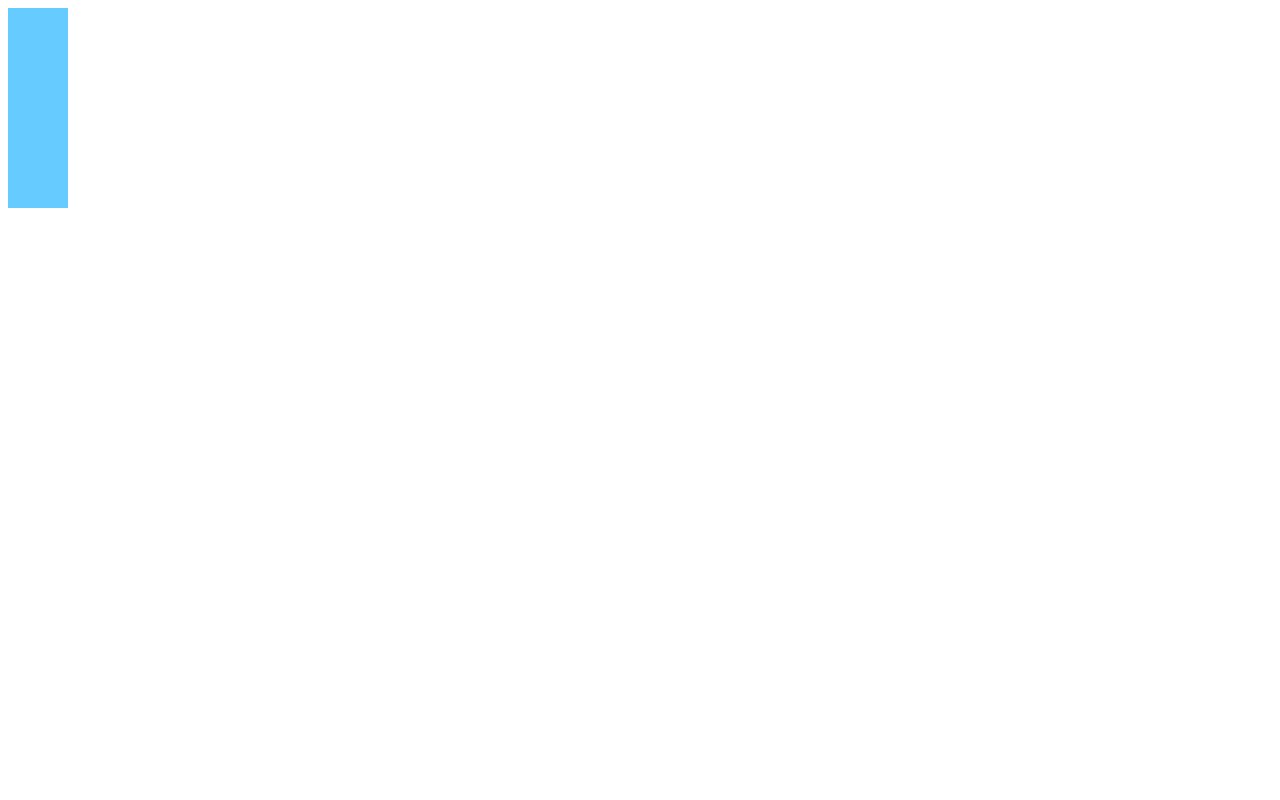
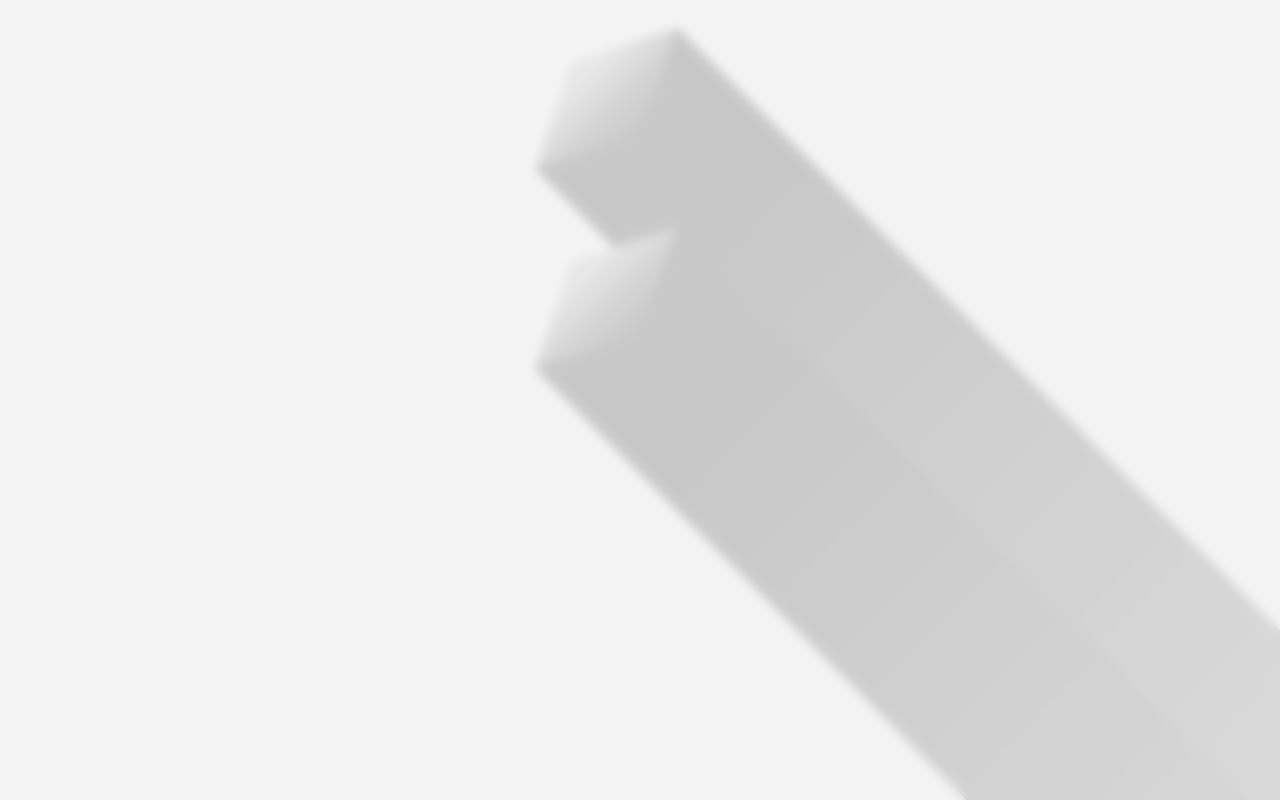
Before and after one commit to cfdxkk/unnamed1, a Nuxt app: page / in a window 1280 px wide. Built offline with nearby package versions, Linux system fonts and the light colour scheme.

Commit message:
add background animation

```diff
--- a/app.vue
+++ b/app.vue
@@ -5,3 +5,12 @@
     </NuxtLayout>
   </div>
 </template>
+
+<style lang="css">
+  body {
+    margin: 0;
+    padding: 0;
+
+    background-color: white;
+  }
+</style>
--- a/components/background/Cube.vue
+++ b/components/background/Cube.vue
@@ -1,22 +1,82 @@
 <script setup lang="ts">
 	const props = defineProps({
-		width: Number,
-		height: Number,
+		width: {
+			type: Number,
+			required: true,
+		},
+		height: {
+			type: Number,
+			required: true,
+		},
 	})
 
 	const cubeContainerSize = computed(() => {
 		return { width: `${props.width}px`, height: `${props.height}px` }
 	})
+
+	const cubeTopSize = computed(() => {
+		return { width: `100%`, height: `${props.width / 2}px` }
+	})
+
+	const cubeMiddleSize = computed(() => {
+		return { width: `100%`, height: `${props.height - props.width / 2}px` }
+	})
+
+	const cubeMiddleTransform = computed(() => {
+		return { transform: `translateY(-${props.width / 2 / 2}px)` }
+	})
+
+	const cubeBottomSize = computed(() => {
+		return { width: `100%`, height: `${props.width / 2}px` }
+	})
+
+	const cubeBottomTransform = computed(() => {
+		return { transform: `translateY(-${props.width / 2}px)` }
+	})
 </script>
 
 <template>
 	<div :style="cubeContainerSize" class="cube-container">
-
+		<div :style="cubeTopSize" class="cube-top"></div>
+		<div :style="{ ...cubeMiddleSize, ...cubeMiddleTransform }" class="cube-middle"></div>
+		<div :style="{ ...cubeBottomSize, ...cubeBottomTransform }" class="cube-bottom"></div>
 	</div>
 </template>
 
 <style lang="css" scoped>
 	.cube-container {
-		background-color: #66ccff;
+		/* background-color: #66ccff; */
+		/* position: relative; */
+
+		/* transform: rotate(-45deg) translate(10px, 10px); */
+
+		/* position: relative; */
+		z-index: 10;
+	}
+
+	.cube-top {
+		clip-path: polygon(50% 0%, 100% 50%, 50% 100%, 0% 50%);
+
+		background: linear-gradient(#DDDDDD 20%, #AAAAAA 60%, #888888);
+		/* background: linear-gradient(#444444 20%, #666666 60%, #DDDDDD); */
+
+		position: relative;
+		z-index: 30;
+	}
+
+	.cube-middle {
+		background: linear-gradient(#888888 10%, #AAAAAA 40%, #EEEEEE);
+
+		position: relative;
+		z-index: 20;
+	}
+
+
+	.cube-bottom {
+		background-color: #EEEEEE;
+		clip-path: polygon(50% 0%, 100% 50%, 50% 100%, 0% 50%);
+
+		position: relative;
+		z-index: 10;
 	}
 </style>
--- /dev/null
+++ b/components/background/CubeGroup.vue
@@ -0,0 +1,62 @@
+<script setup lang="ts">
+
+</script>
+
+<template>
+	<div class="cube-group-container">
+		<BackgroundCube :width="200" :height="2000" class="cube-1" />
+		<BackgroundCube :width="200" :height="2000" class="cube-2" />
+	</div>
+</template>
+
+<style lang="css" scoped>
+	.cube-group-container {
+    position: relative;
+    top: 0;
+    left: 0;
+
+		height: 100dvh;
+		width: 100dvw;
+
+		overflow: hidden;
+	}
+
+  .cube-1 {
+    position: absolute;
+
+    right: 20vw;
+    top: -20vh;
+
+    transform: rotate(-45deg) translate(300px, 300px);
+    animation: move_cube_1 8s ease-in-out forwards;
+  }
+
+  @keyframes move_cube_1 {
+    from {
+      transform: rotate(-45deg) translate(300px, 300px);
+    }
+    to {
+      transform: rotate(-45deg) translate(300px, 200px);
+    }
+  }
+
+  .cube-2 {
+    position: absolute;
+
+    right: 20vw;
+    top: 5vh;
+
+    transform: rotate(-45deg) translate(300px, 320px);
+    animation: move_cube_2 6s ease-out 0.2s forwards;
+  }
+
+  @keyframes move_cube_2 {
+    from {
+      transform: rotate(-45deg) translate(300px, 320px);
+    }
+    to {
+      transform: rotate(-45deg) translate(300px, 200px);
+    }
+  }
+
+</style>
--- a/pages/index.vue
+++ b/pages/index.vue
@@ -4,6 +4,32 @@
 
 <template>
 	<div>
-		<BackgroundCube :width="60" :height="200" />
+		<div class="blur"></div>
+		<BackgroundCubeGroup />
 	</div>
 </template>
+
+<style lang="css" scoped>
+	.blur {
+		height: 100dvh;
+		width: 100dvw;
+
+		background-color: #EEEEEE00;
+		backdrop-filter: blur(2px);
+    animation: blur_animation 8s ease-in-out 2s forwards;
+
+		position: absolute;
+		z-index: 999;
+	}
+
+	@keyframes blur_animation {
+		from {
+      background-color: #EEEEEE00;
+			backdrop-filter: blur(2px);
+		}
+		to {
+			background-color: #EEEEEECC;
+			backdrop-filter: blur(6px);
+		}
+	}
+</style>
```
